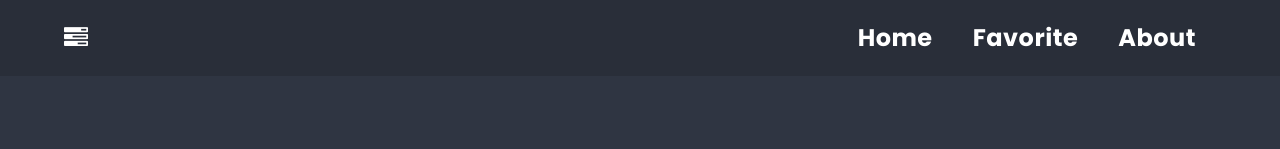
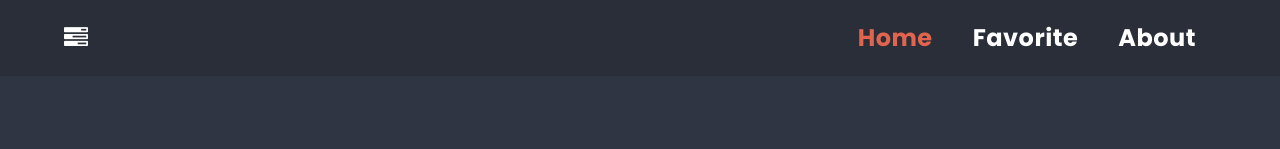
Before and after one commit to LukaszLewandowski91/first-react, a React (Create React App) app: page / in a window 1280 px wide. Shown: the top 149 px of the page. Built offline with nearby package versions, Linux system fonts and the light colour scheme.

Commit message:
add NavLink component in NavBar

```diff
--- a/src/components/NavBar/NavBar.js
+++ b/src/components/NavBar/NavBar.js
@@ -1,22 +1,44 @@
 import styles from "./NavBar.module.scss";
+import { Link, NavLink } from "react-router-dom";
 
 const NavBar = () => {
   return (
     <nav className={styles.container}>
       <div className={styles.home}>
-        <a href="/">
+        <Link to="/">
           <i className="fa fa-tasks"></i>
-        </a>
+        </Link>
       </div>
       <ul>
         <li>
-          <a href="/">Home</a>
+          <NavLink
+            className={({ isActive }) =>
+              isActive ? styles.linkActive : undefined
+            }
+            to="/"
+          >
+            Home
+          </NavLink>
         </li>
         <li>
-          <a href="/favorite">Favorite</a>
+          <NavLink
+            className={({ isActive }) =>
+              isActive ? styles.linkActive : undefined
+            }
+            to="/favorite"
+          >
+            Favorite
+          </NavLink>
         </li>
         <li>
-          <a href="/about">About</a>
+          <NavLink
+            className={({ isActive }) =>
+              isActive ? styles.linkActive : undefined
+            }
+            to="/about"
+          >
+            About
+          </NavLink>
         </li>
       </ul>
     </nav>
--- a/src/components/NavBar/NavBar.module.scss
+++ b/src/components/NavBar/NavBar.module.scss
@@ -26,3 +26,7 @@
   margin: 0 20px;
   font-weight: bold;
 }
+
+.linkActive {
+  color: $color-warning;
+}
```
